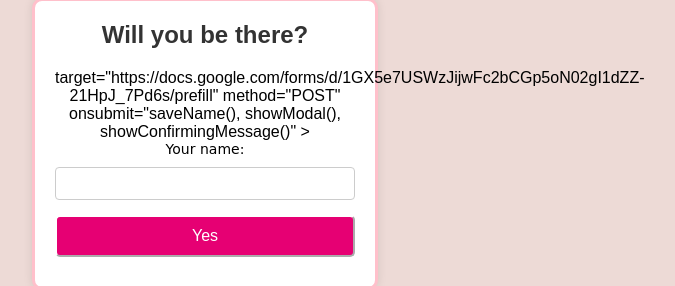
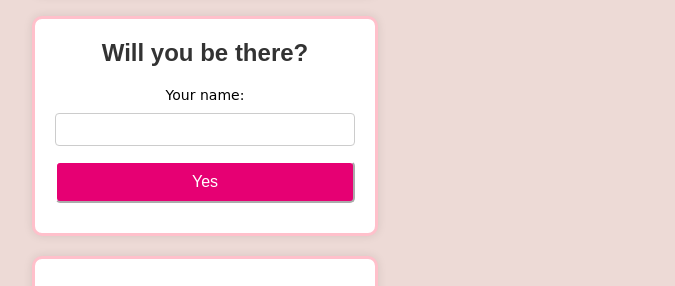
Before and after one commit to miafile/miafile.invitation.github.io, a plain HTML site: page index.html in a window 1280 px wide. Shown: the part 884-1170 px from the top of the page, without its empty margins (435-1110 px from the left). Drawn offline with nearby package versions, Linux system fonts and the light colour scheme; a web font is replaced by a local one.

Commit message:
Update index.html

```diff
--- a/index.html
+++ b/index.html
@@ -40,7 +40,7 @@
         Arecibo, PR. </p>    </div>
     <div class="container">
       <iframe src="https://www.google.com/maps/embed?pb=!1m14!1m8!1m3!1d7570.060394953036!2d-66.655687!3d18.436938!3m2!1i1024!2i768!4f13.1!3m3!1m2!1s0x8c02e1d5056250f7%3A0xb0716040e70ff0b0!2sEl%20Parque%20de%20BILLY!5e0!3m2!1ses-419!2spr!4v1726101304789!5m2!1ses-419!2spr" width="600" height="450" style="border:0;" allowfullscreen="" loading="lazy" referrerpolicy="no-referrer-when-downgrade"></iframe>         <a href="https://maps.app.goo.gl/FUiMb1Xiu6FVuvAU6" target="_blank"
-          >View in Google Maps</a
+          <a>View in Google Maps</a>
         ></iframe>
       </div>
     </div>
@@ -56,9 +56,9 @@
     <div class="container">
       <h2>Will you be there?</h2>
       <form
-        <a>target="https://docs.google.com/forms/d/1GX5e7USWzJijwFc2bCGp5oN02gI1dZZ-21HpJ_7Pd6s/prefill"
+        target="https://docs.google.com/forms/d/1GX5e7USWzJijwFc2bCGp5oN02gI1dZZ-21HpJ_7Pd6s/prefill"
         method="POST"
-        onsubmit="saveName(), showModal(), showConfirmingMessage()"</a>
+        onsubmit="saveName(), showModal(), showConfirmingMessage()"
       >
         <label
           for="name"
```
